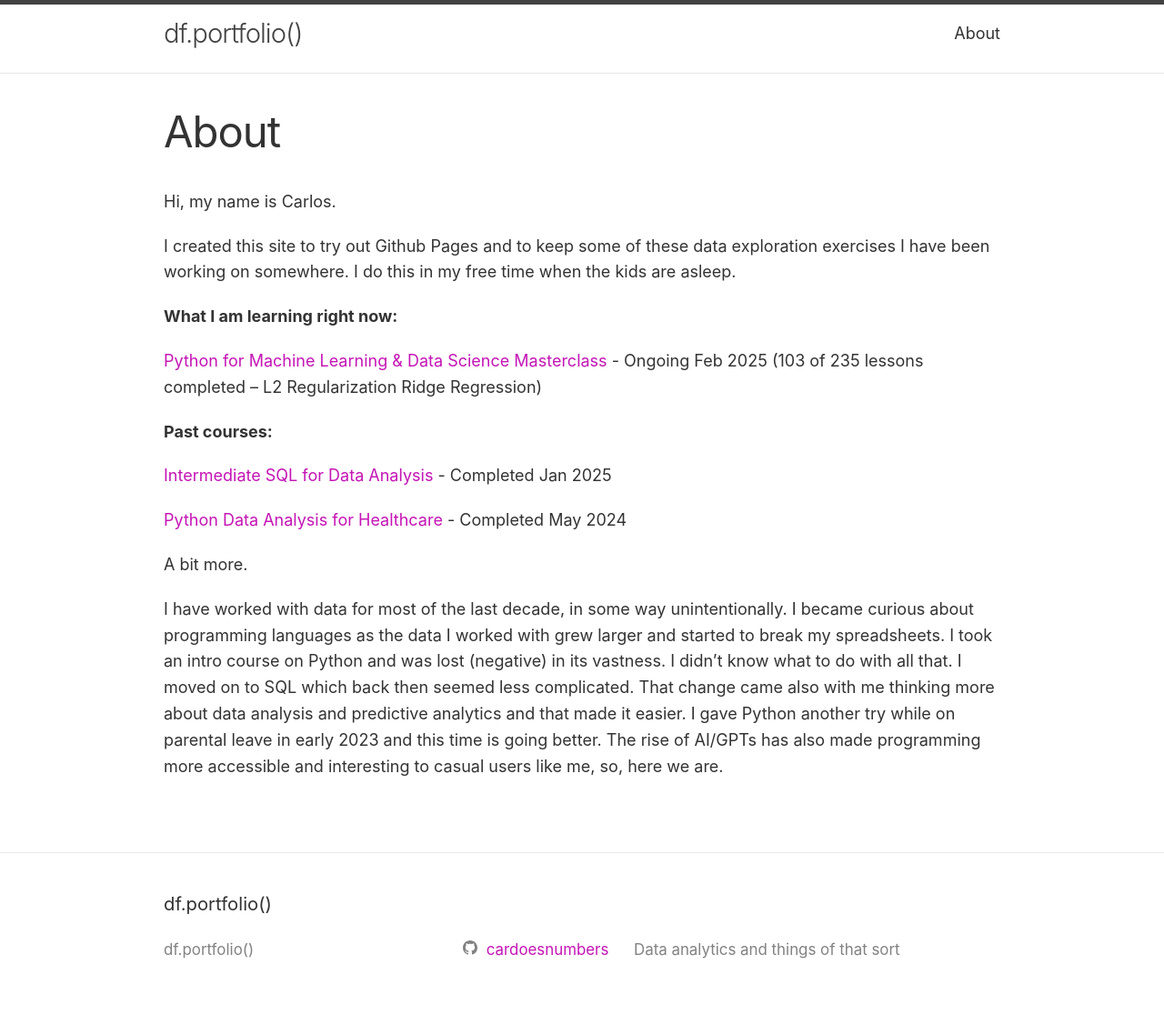
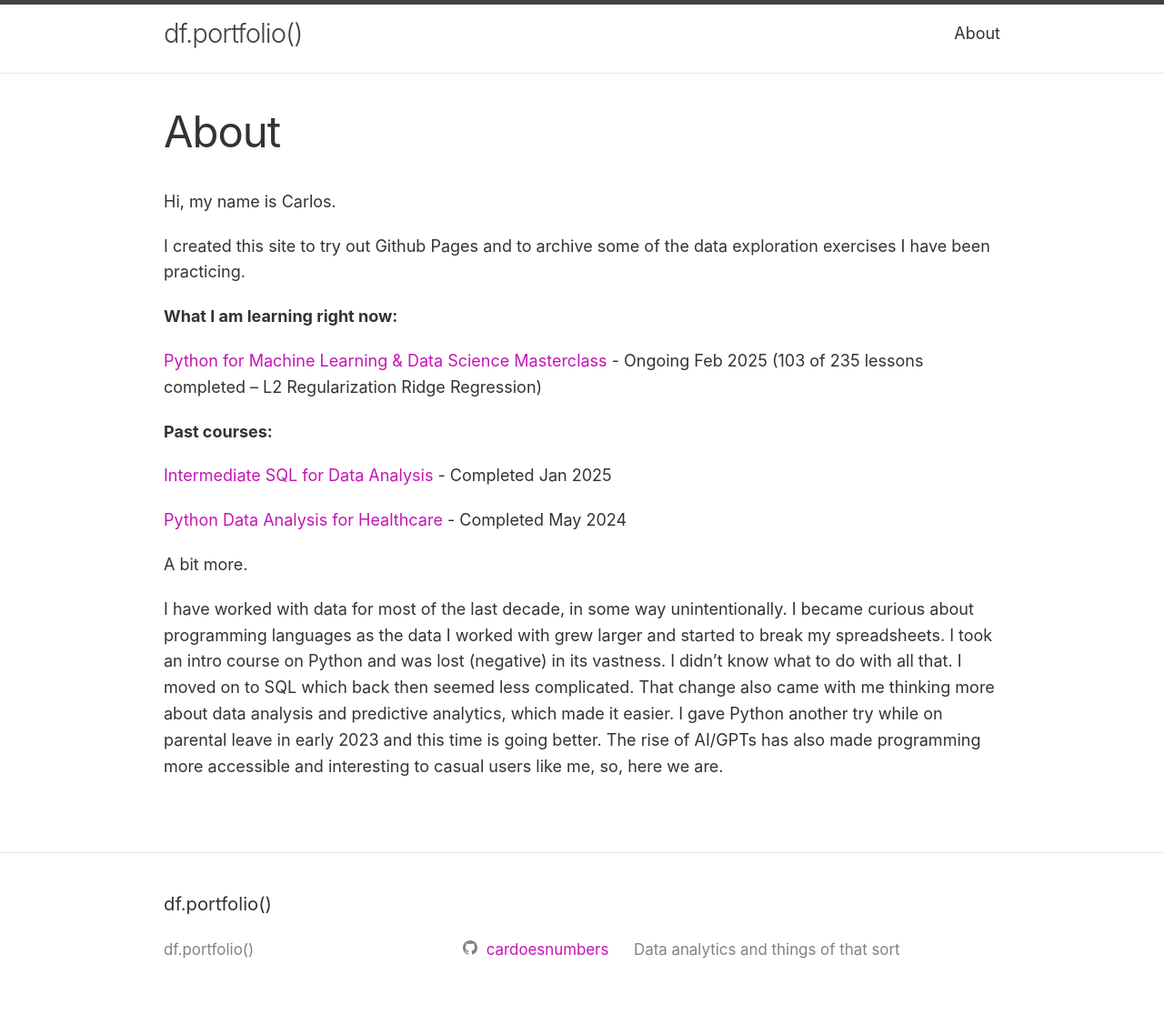
Before and after one commit to cardoesnumbers/cardoesnumbers.github.io, a Jekyll site: the page built from about.markdown, in a window 1280 px wide. Shown: the whole page at 91% size. Built offline with Jekyll 4.4.1, drawn with Linux system fonts in a browser that asks for light colours.

Commit message:
Update about.markdown

```diff
--- a/about.markdown
+++ b/about.markdown
@@ -7,7 +7,7 @@ permalink: /about/
 Hi, my name is Carlos.
 
 
-I created this site to try out Github Pages and to keep some of these data exploration exercises I have been working on somewhere. I do this in my free time when the kids are asleep.
+I created this site to try out Github Pages and to archive some of the data exploration exercises I have been practicing.
 
 
 **What I am learning right now:**
@@ -23,7 +23,8 @@ I created this site to try out Github Pages and to keep some of these data explo
 
 
 
+
 A bit more.
 
 
-I have worked with data for most of the last decade, in some way unintentionally. I became curious about programming languages as the data I worked with grew larger and started to break my spreadsheets. I took an intro course on Python and was lost (negative) in its vastness. I didn't know what to do with all that. I moved on to SQL which back then seemed less complicated. That change came also with me thinking more about data analysis and predictive analytics and that made it easier. I gave Python another try  while on parental leave in early 2023 and this time is going better. The rise of AI/GPTs has also made programming more accessible and interesting to casual users like me, so, here we are.
+I have worked with data for most of the last decade, in some way unintentionally. I became curious about programming languages as the data I worked with grew larger and started to break my spreadsheets. I took an intro course on Python and was lost (negative) in its vastness. I didn't know what to do with all that. I moved on to SQL which back then seemed less complicated. That change also came with me thinking more about data analysis and predictive analytics, which made it easier. I gave Python another try  while on parental leave in early 2023 and this time is going better. The rise of AI/GPTs has also made programming more accessible and interesting to casual users like me, so, here we are.
```
